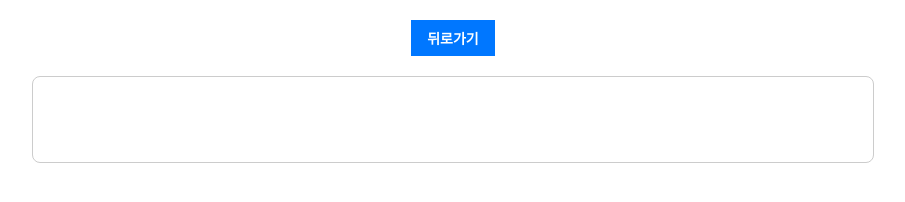
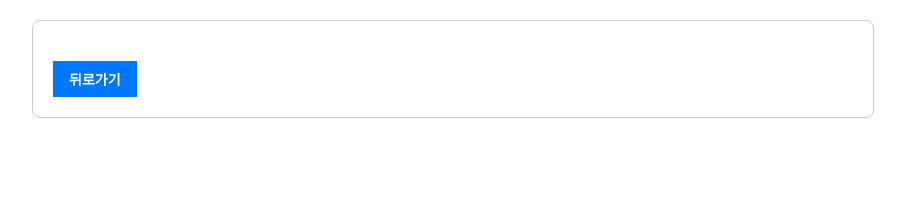
Before and after one commit to Runelt/starlight, a website with bundled scripts: page public/view.html in a window 1280 px wide. Shown: the whole page, without its empty margins (187-1092 px from the left). Built offline with nearby package versions, Linux system fonts and the light colour scheme.

Commit message:
Update view.html

```diff
--- a/public/view.html
+++ b/public/view.html
@@ -9,22 +9,21 @@
 </head>
 
 <body>
-    <header>
-        <button id="backBtn">뒤로가기</button>
-        <button id="deleteBtn" style="display:none;">삭제</button>
-    </header>
     <main>
         <div id="post-container">
-            <div id="post-header">
-                <h2 id="post-title"></h2>
-                <p id="post-author"></p>
-            </div>
+            <p id="post-meta"></p> <!-- 작성자 + 작성일 -->
+            <h2 id="post-title"></h2>
             <p id="post-content"></p>
             <video id="post-video" controls style="display:none;"></video>
-            <p id="post-date"></p>
+            <div id="post-actions">
+                <button id="backBtn">뒤로가기</button>
+                <button id="deleteBtn" style="display:none;">삭제</button>
+            </div>
         </div>
     </main>
     <div id="custom-toast-container"></div>
     <script type="module" src="view.js"></script>
     <script src="alert.js"></script>
 </body>
+
+</html>
```
